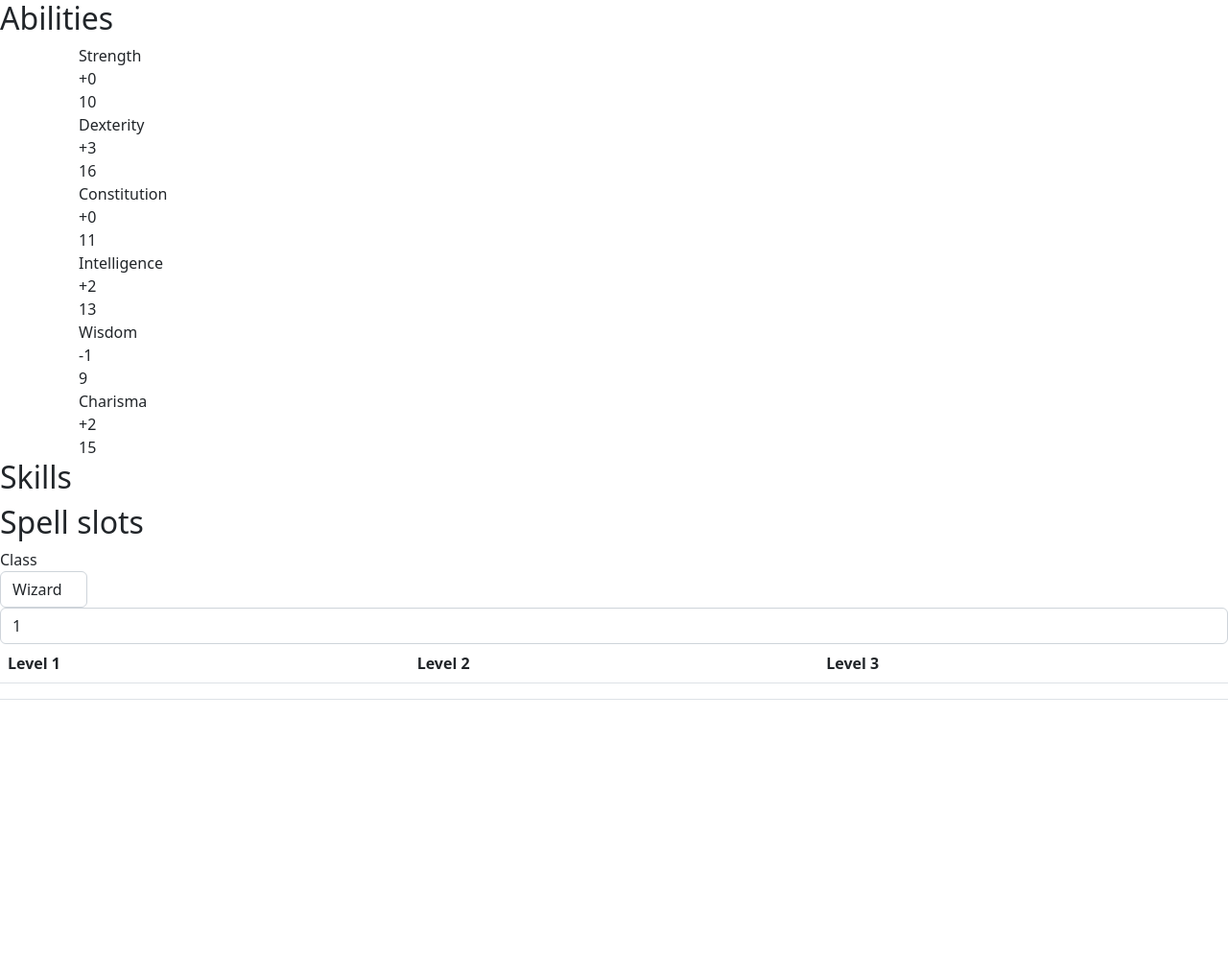
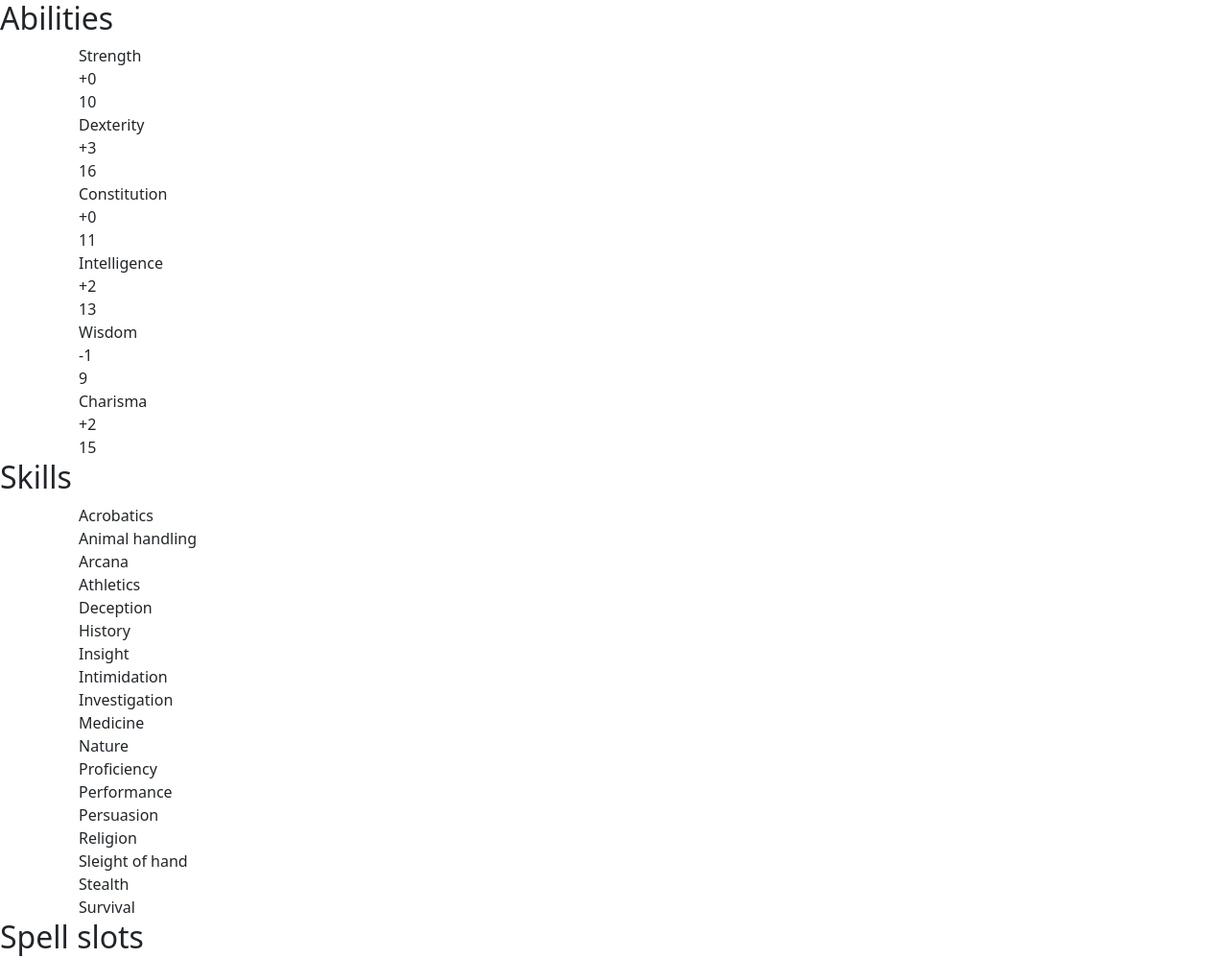
Before and after one commit to jadedye/character-sheet, a plain HTML site: page index.html in a window 1280 px wide. Shown: the top 998 px of the page at 96% size. Before the commit the page ends 800 px from the top, so only its background shows below. Drawn offline with nearby package versions, Linux system fonts and the light colour scheme.

Commit message:
Update index.html
Added skills

```diff
--- a/index.html
+++ b/index.html
@@ -82,16 +82,168 @@
 
     <section>
     <h2>Skills</h2>
-      <div id="skill-" class="container skill">
+      <div id="skill-acrobatics" class="container skill">
         <span class="proficiency">
         </span>
         <div class="label">
-
+          Acrobatics
         </div>
         <div class="modifier">
         </div>
       </div>
-
+       <div id="skill-animalhandling" class="container skill">
+        <span class="proficiency">
+        </span>
+        <div class="label">
+          Animal handling
+        </div>
+        <div class="modifier">
+        </div>
+      </div>
+       <div id="skill-arcana" class="container skill">
+        <span class="proficiency">
+        </span>
+        <div class="label">
+          Arcana
+        </div>
+        <div class="modifier">
+        </div>
+      </div>
+     <div id="skill-athletics" class="container skill">
+        <span class="proficiency">
+        </span>
+        <div class="label">
+          Athletics
+        </div>
+        <div class="modifier">
+        </div>
+      </div>
+       <div id="skill-deception" class="container skill">
+        <span class="proficiency">
+        </span>
+        <div class="label">
+          Deception
+        </div>
+        <div class="modifier">
+        </div>
+      </div>
+       <div id="skill-history" class="container skill">
+        <span class="proficiency">
+        </span>
+        <div class="label">
+          History
+        </div>
+        <div class="modifier">
+        </div>
+      </div>
+       <div id="skill-insight" class="container skill">
+        <span class="proficiency">
+        </span>
+        <div class="label">
+          Insight
+        </div>
+        <div class="modifier">
+        </div>
+      </div>
+       <div id="skill-intimidation" class="container skill">
+        <span class="proficiency">
+        </span>
+        <div class="label">
+          Intimidation
+        </div>
+        <div class="modifier">
+        </div>
+      </div>
+       <div id="skill-investigation" class="container skill">
+        <span class="proficiency">
+        </span>
+        <div class="label">
+          Investigation
+        </div>
+        <div class="modifier">
+        </div>
+      </div>
+       <div id="skill-medicine" class="container skill">
+        <span class="proficiency">
+        </span>
+        <div class="label">
+          Medicine
+        </div>
+        <div class="modifier">
+        </div>
+      </div>
+       <div id="skill-nature" class="container skill">
+        <span class="proficiency">
+        </span>
+        <div class="label">
+          Nature
+        </div>
+        <div class="modifier">
+        </div>
+      </div>
+       <div id="skill-perception" class="container skill">
+        <span class="proficiency">
+        </span>
+        <div class="label">
+          Proficiency
+        </div>
+        <div class="modifier">
+        </div>
+      </div>
+       <div id="skill-performance" class="container skill">
+        <span class="proficiency">
+        </span>
+        <div class="label">
+          Performance
+        </div>
+        <div class="modifier">
+        </div>
+      </div>
+       <div id="skill-persuasion" class="container skill">
+        <span class="proficiency">
+        </span>
+        <div class="label">
+          Persuasion
+        </div>
+        <div class="modifier">
+        </div>
+      </div>
+       <div id="skill-religion" class="container skill">
+        <span class="proficiency">
+        </span>
+        <div class="label">
+          Religion
+        </div>
+        <div class="modifier">
+        </div>
+      </div>
+       <div id="skill-sleightofhand" class="container skill">
+        <span class="proficiency">
+        </span>
+        <div class="label">
+          Sleight of hand
+        </div>
+        <div class="modifier">
+        </div>
+      </div>
+       <div id="skill-stealth" class="container skill">
+        <span class="proficiency">
+        </span>
+        <div class="label">
+          Stealth
+        </div>
+        <div class="modifier">
+        </div>
+      </div>
+       <div id="skill-survival" class="container skill">
+        <span class="proficiency">
+        </span>
+        <div class="label">
+          Survival
+        </div>
+        <div class="modifier">
+        </div>
+      </div>
     </section>
 
     <section>
```
